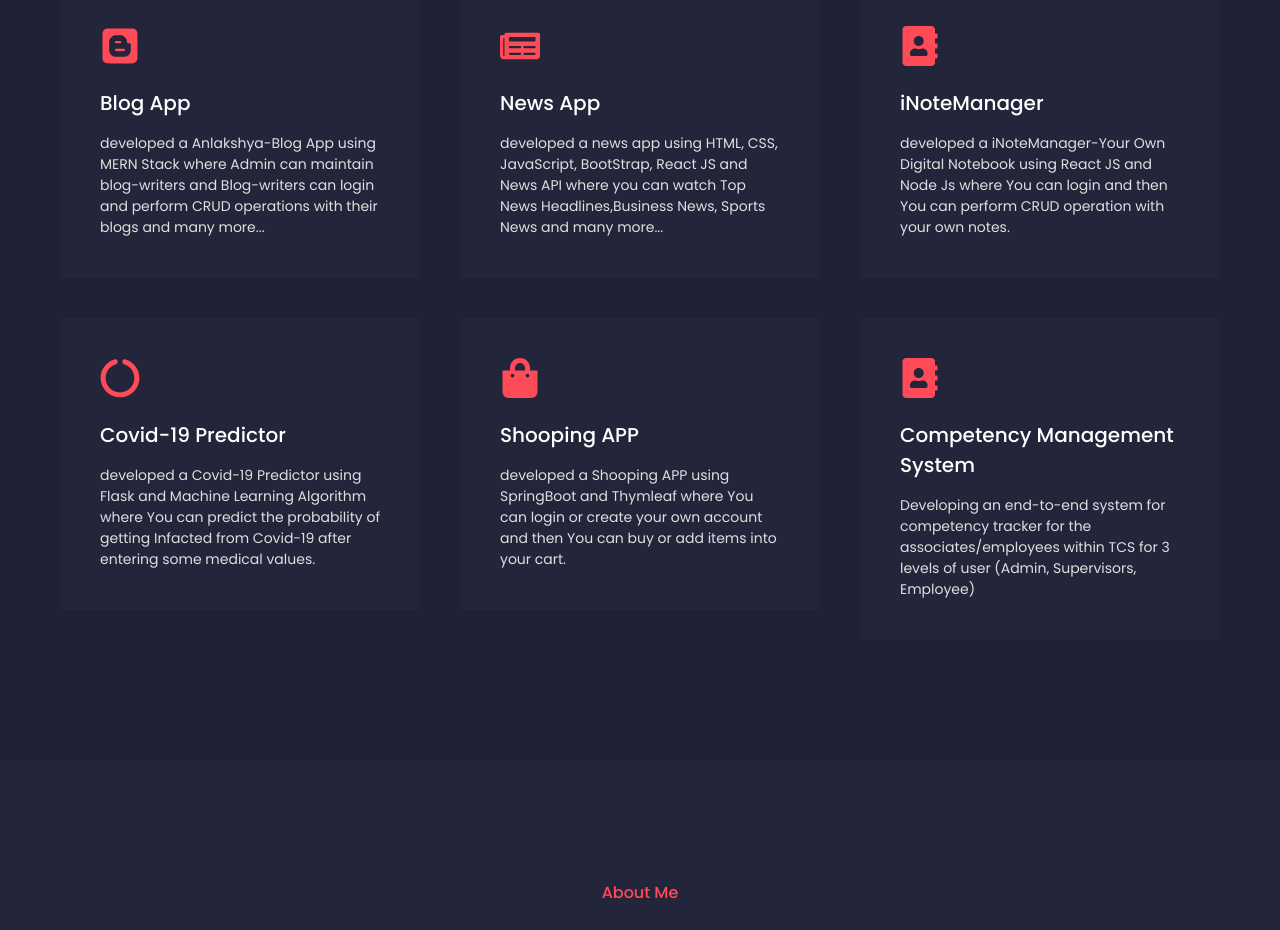
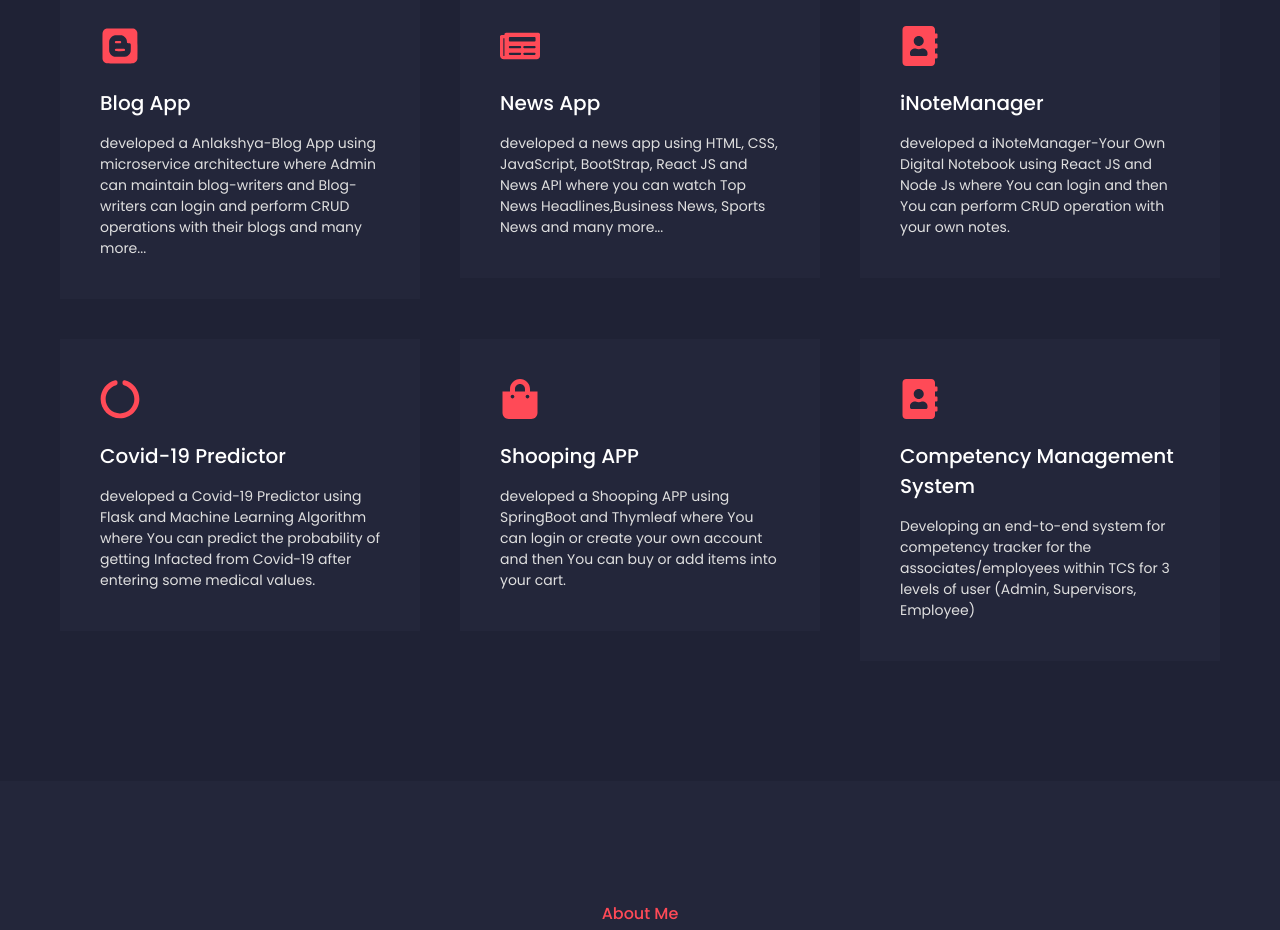
Before and after one commit to theanuragkumar/theanuragkumar.github.io, a React (Create React App) app: page / in a window 1280 px wide. Shown: the part 1160-2090 px from the top of the page. Built offline with nearby package versions, Linux system fonts and the light colour scheme.

Commit message:
Update Projects.js

```diff
--- a/src/components/Projects.js
+++ b/src/components/Projects.js
@@ -20,7 +20,7 @@ const Services = () => {
       heading: "Blog App",
       link: "https://www.anlakshya.in/",
       text:
-        "developed a Anlakshya-Blog App using MERN Stack where Admin can maintain blog-writers and Blog-writers can login and perform CRUD operations with their blogs and many more...",
+        "developed a Anlakshya-Blog App using microservice architecture where Admin can maintain blog-writers and Blog-writers can login and perform CRUD operations with their blogs and many more...",
     },
     {
       id: 2,
```
